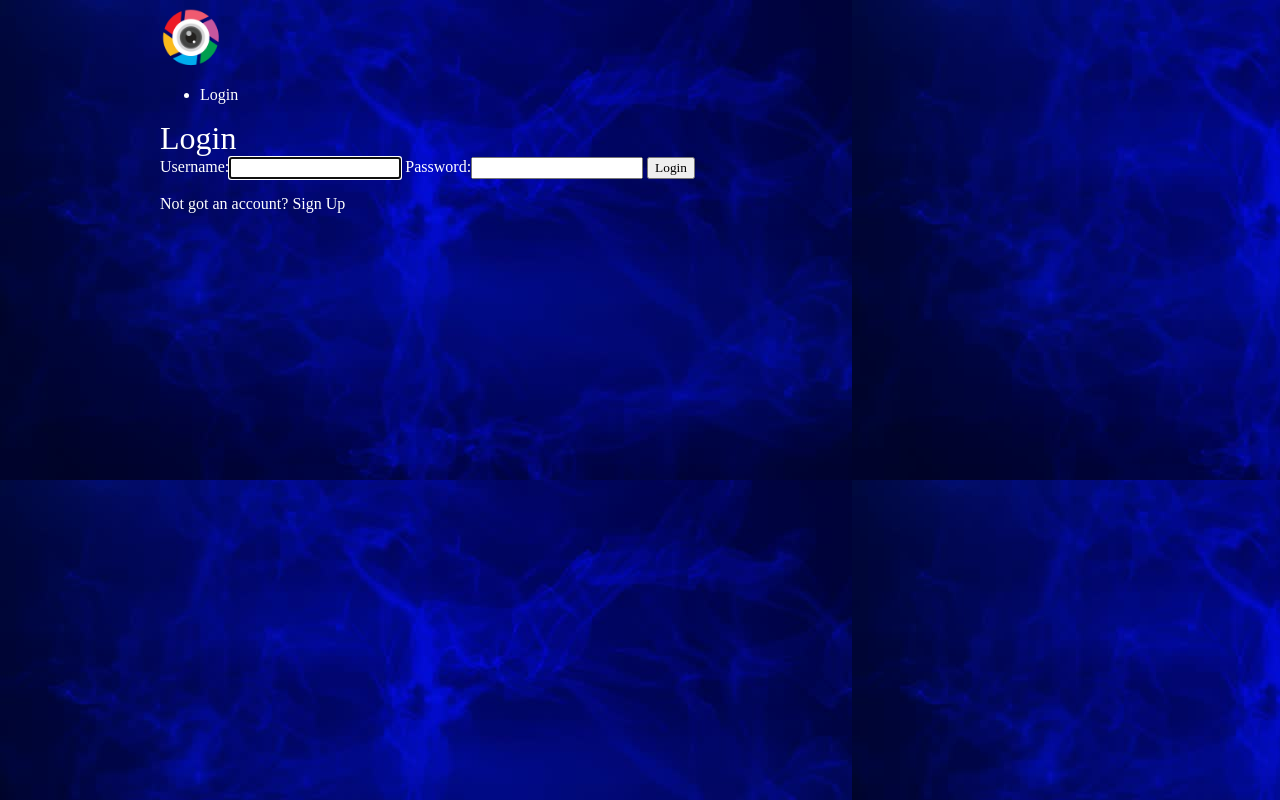
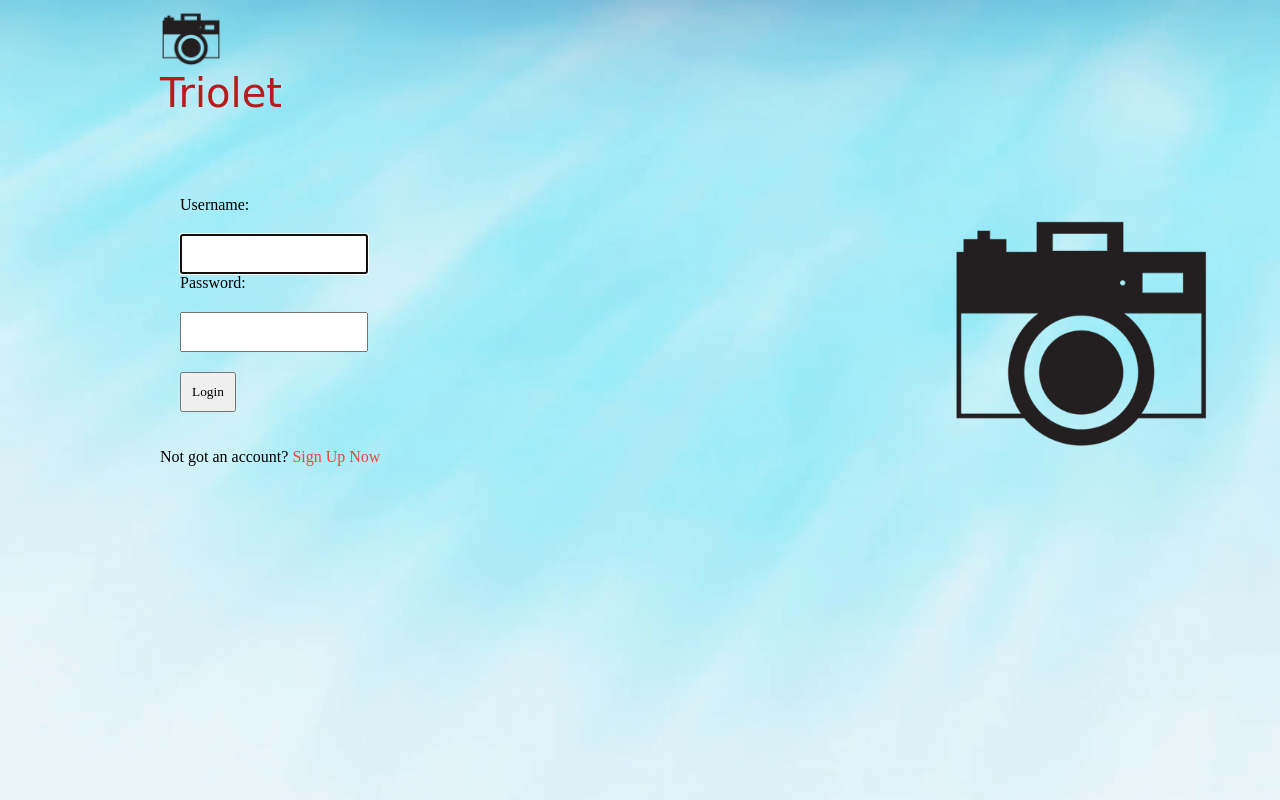
Before and after one commit to afrida67/Django-photo-uploading-website, a Django app: page / in a window 1280 px wide. Run offline with Django 3.2, Linux system fonts and the light colour scheme.

Commit message:
style fixed 1

```diff
--- a/accounts/templates/accounts/login.html
+++ b/accounts/templates/accounts/login.html
@@ -1,10 +1,10 @@
 {% extends 'layout_base.html' %}
 {% block content %}
-    <h1>Login</h1>
+    <h1 class="color-title">Triolet</h1>
     <form class="site-form" action="{% url 'accounts:login' %}" method="post">
      {% csrf_token %}
         {{ form }}
     <input type="submit" value="Login">
     </form>
-    <p>Not got an account? <a href="{% url 'accounts:signup' %}">Sign Up</a></p>
+    <p style="color:#000;">Not got an account? <a  style="color:#f44336;" href="{% url 'accounts:signup' %}">Sign Up Now</a></p>
 {% endblock %}
--- a/accounts/templates/accounts/signup.html
+++ b/accounts/templates/accounts/signup.html
@@ -1,9 +1,10 @@
 {% extends 'layout_base.html' %}
 {% block content %}
-    <h1>Signup</h1>
+
    <form class="site-form" action="{% url 'accounts:signup' %}" method="post">
      {% csrf_token %}
         {{ form }}
     <input type="submit" value="Signup">
     </form>
+    <a href="{% url 'accounts:login' %}"><h3 style="color:#000;">Login</h3></a>
 {% endblock %}
--- a/assets/styles.css
+++ b/assets/styles.css
@@ -1,7 +1,7 @@
 body{
     background-color: #0f121f;
-    background-image: url(bg.jpg);
-    background-repeat-y: no-repeat;
+    background-image: url(bg2.png);
+    background-size: cover;
     color: #fff;
 }
 
@@ -23,3 +23,20 @@ a, a:hover, a:visited{
     max-width: 960px;
     margin: 0 auto;
 }
+.site-form {
+    margin-top: 60px;
+
+    padding: 20px;
+    color: black;
+}
+
+.site-form input, .site-form textarea{
+    display: block;
+    margin: 20px 0 0px 0;
+    padding: 10px;
+}
+.color-title{
+    font-family: 'Satisfy', cursive;
+    font-size: 40px;
+    color: #b71c1c;
+}
--- a/gallery/templates/gallery/base.html
+++ b/gallery/templates/gallery/base.html
@@ -26,7 +26,7 @@
                         <span class="icon-bar"></span>
                     </button>
 
-                    <a class="navbar-brand" href="{% url 'gallery:index' %}"> <span class="fab fa-instagram" aria-hidden="true"></span> Triplet</a>
+                    <a class="navbar-brand" href="{% url 'gallery:index' %}"> <span class="fab fa-instagram" aria-hidden="true"></span> Triolet</a>
                 </div>
 
             <!--upload image-->
--- a/gallery/views.py
+++ b/gallery/views.py
@@ -5,14 +5,14 @@ from django.urls import reverse_lazy
 from django.contrib.auth.decorators import login_required
 from . import forms
 from django.shortcuts import render, redirect
-
+from django.shortcuts import get_object_or_404
 class IndexView(generic.ListView):
     template_name = 'gallery/index.html'
     # by default  context_object_name is object_list
     context_object_name = 'all_photos'
 
     def get_queryset(self):
-        return Album.objects.all()
+        return Album.objects.all().order_by('-date')
 
 class DetailView(generic.DetailView):
         model = Album
--- a/templates/layout_base.html
+++ b/templates/layout_base.html
@@ -8,19 +8,13 @@
     <body>
         <header class="wrapper">
             <h1><a href="#"><img src="{% static 'logo.png'%}" height="62" width="62"/></a></h1>
-            <nav>
-                <ul>
-                     <li><a href="{% url 'accounts:login' %}">Login</a></li>
-
-                </ul>
-            </nav>
         </header>
 
         <div class="wrapper">
 
             {% block content %}
             {% endblock %}
+        </div>
 
-        </div>
     </body>
 </html>
```
Also changed, not shown: gallery/static/gallery/style.css (+0 -11 lines), gallery/templates/gallery/detail.html (+5 -7 lines), assets/bg.jpg (deleted), assets/bg2.png (added), assets/logo.png, db.sqlite3, gallery/static/gallery/images/background.jpg (deleted), media/SteaknEggs26-thumb-596x350-329015_0f7uIl4.jpg (added), media/burger-market-1523ffe838.jpg (added), media/vns-pizza-margherita-7b_grande_XXoWA9v.jpg (added).
